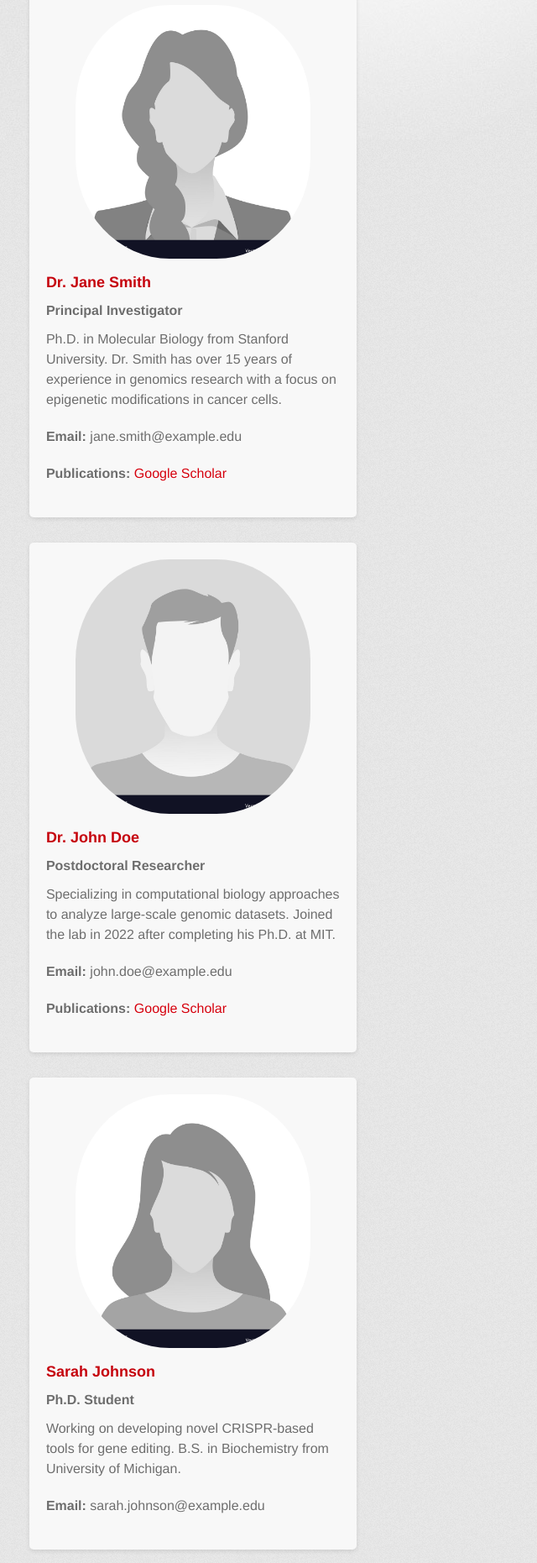
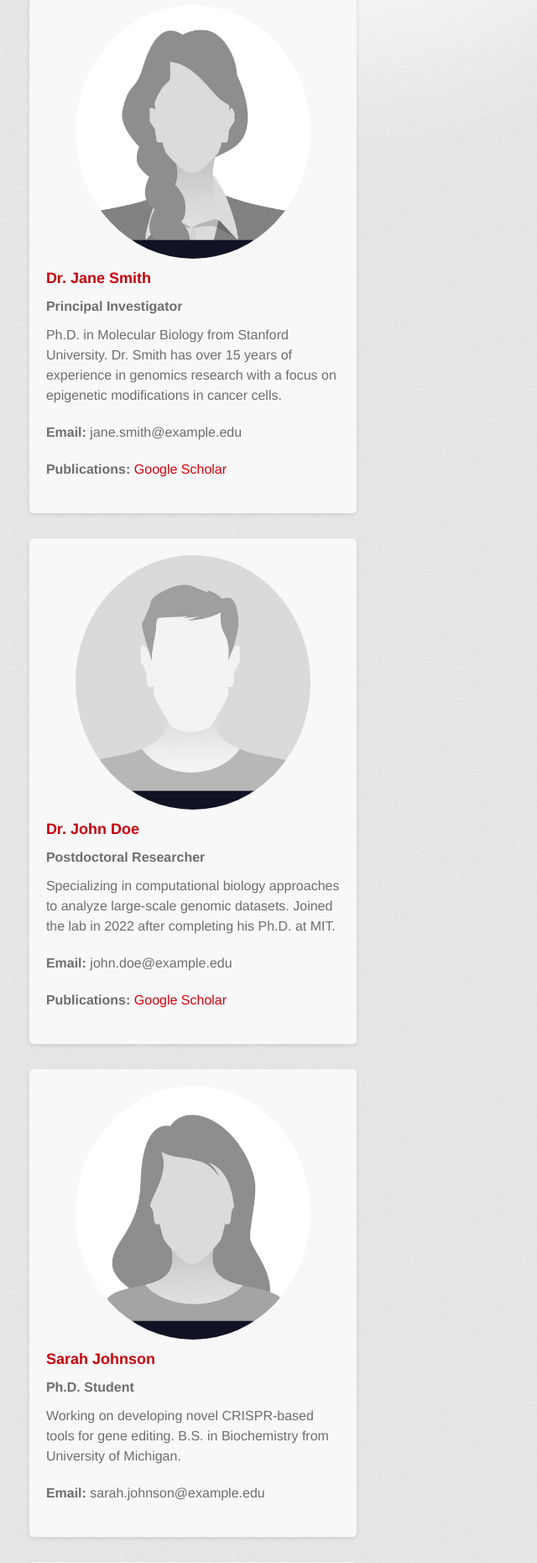
Before and after one commit to dr-andytseng/demolabwebsite, a Jekyll site: the page built from team.md, in a window 1280 px wide. Shown: the part 407-2268 px from the top of the page at 84% size, without its empty margins (184-824 px from the left). Built offline with Jekyll 4.4.1, drawn with Linux system fonts in a browser that asks for light colours; some web fonts are replaced.

Commit message:
Update style.scss

```diff
--- a/assets/css/style.scss
+++ b/assets/css/style.scss
@@ -97,8 +97,8 @@ header, footer {
 .team-member img {
   width: 80%;
   max-width: 100px; /* Reduced from 200px to 150px */
-  border-radius: 40%;
-  margin-bottom: 15px;
+  border-radius: 50%;
+  margin-bottom: 10px;
   display: block; /* Ensures proper centering */
   margin-left: auto;
   margin-right: auto;
```
